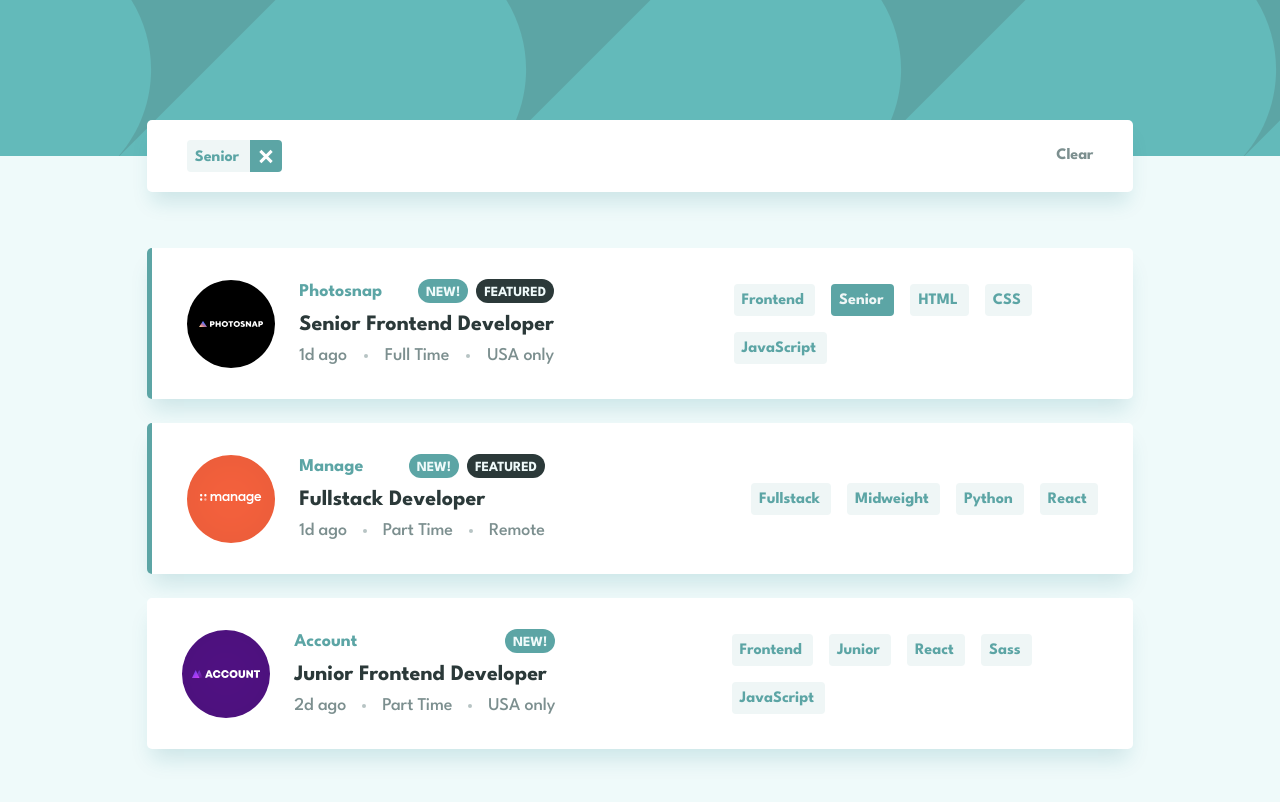
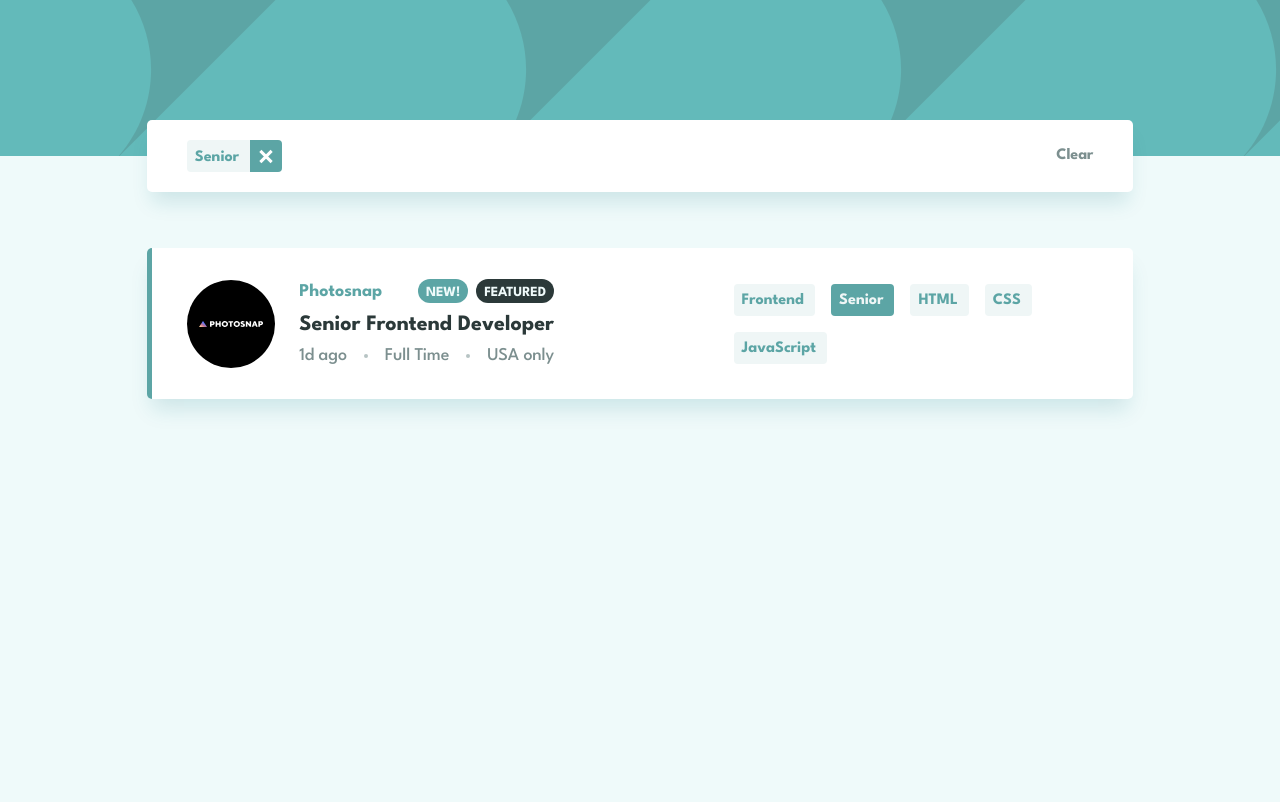
Before and after one commit to ZahiraSandiz/jobs-listing, a plain HTML site: page index.html in a window 1280 px wide. Both pictures are taken after a click on the element "Senior". Drawn offline with Linux system fonts and the light colour scheme.

Commit message:
Mejoras en filtros

```diff
--- a/index.html
+++ b/index.html
@@ -68,9 +68,7 @@
           <div class="job-card__line"></div>
 
           <section class="categories-list job-card__categories-list">
-            <span class="category job-card__category" data-category="frontend"
-              >Frontend</span
-            >
+            <span class="category job-card__category">Frontend</span>
             <span class="category job-card__category">Senior</span>
             <span class="category job-card__category">HTML</span>
             <span class="category job-card__category">CSS</span>
@@ -112,9 +110,7 @@
             <span class="category job-card__category">Fullstack</span>
             <span class="category job-card__category">Midweight</span>
             <span class="category job-card__category">Python</span>
-            <span class="category job-card__category" data-category="react"
-              >React</span
-            >
+            <span class="category job-card__category">React</span>
           </section>
         </article>
 
@@ -146,21 +142,11 @@
           <div class="job-card__line"></div>
 
           <section class="categories-list job-card__categories-list">
-            <span class="category job-card__category" data-category="frontend"
-              >Frontend</span
-            >
-            <span class="category job-card__category" data-category="junior"
-              >Junior</span
-            >
-            <span class="category job-card__category" data-category="react"
-              >React</span
-            >
-            <span class="category job-card__category" data-category="sass"
-              >Sass</span
-            >
-            <span class="category job-card__category" data-category="javascript"
-              >JavaScript</span
-            >
+            <span class="category job-card__category">Frontend</span>
+            <span class="category job-card__category">Junior</span>
+            <span class="category job-card__category">React</span>
+            <span class="category job-card__category">Sass</span>
+            <span class="category job-card__category">JavaScript</span>
           </section>
         </article>
       </main>
--- a/js/filter.js
+++ b/js/filter.js
@@ -34,7 +34,7 @@ const crearElementoBarraFiltros = (textoCategoria) => {
   padreCategoria.append(hijoTextCategoria, hijoDeleteCategoria);
 
   agregarHandlerDeleteCategoria(hijoDeleteCategoria, textoCategoria);
-  filtro(textoCategoria); ///_____________________/////////////////////////////////
+  filtrarElementos();
 };
 
 function agregarHandlerDeleteCategoria(elemento, textoCategoria) {
@@ -47,6 +47,8 @@ function agregarHandlerDeleteCategoria(elemento, textoCategoria) {
     }
 
     borrarEstiloCategoriaSeleccionada(textoCategoria);
+
+    filtrarElementos();
   });
 }
 
@@ -109,26 +111,34 @@ botonClearFiltros.addEventListener("click", () => {
   }
 });
 
-const filtro = (textoCategoria) => {
-  for (const contenedorCategoriaCard of contenedoresCategoriasCards) {
-    debugger;
-    const hijosActuales = contenedorCategoriaCard.children;
-    let hayCoincidencia = false;
+const filtrarElementos = () => {
+  const categoriasFiltro = document.querySelectorAll(".filter__category");
+  const contenedoresCategoriasCards = document.querySelectorAll(
+    ".job-card__categories-list"
+  );
 
-    for (hijoActual of hijosActuales) {
-      if (hijoActual.textContent === textoCategoria) {
-        hayCoincidencia = true;
-        console.log("¡¡¡¡Hay hay coincidencia!!!!!!");
-      } else {
-        console.log("No hay hay coincidencia");
+  if (categoriasFiltro.length === 0) {
+    for (const contenedorActual of contenedoresCategoriasCards) {
+      contenedorActual.parentElement.classList.remove("--display-none");
+    }
+  } else {
+    for (const categoriaFiltro of categoriasFiltro) {
+      for (const contenedorActual of contenedoresCategoriasCards) {
+        console.log(contenedorActual);
+        let hayCoincidencia = false;
+        const categorias = contenedorActual.children;
+
+        for (const categoria of categorias) {
+          if (categoria.textContent === categoriaFiltro.textContent) {
+            hayCoincidencia = true;
+          }
+        }
+
+        if (hayCoincidencia === false) {
+          contenedorActual.parentElement.classList.add("--display-none");
+        } else {
+        }
       }
-    }
-
-    if (hayCoincidencia === false) {
-      const padreContenedorActual = contenedorCategoriaCard.parentElement;
-      padreContenedorActual.classList.add("--display-none");
     }
   }
 };
-
-// cuando clickee la X o cuando toque 'close' tengo que deshacer toda esta función de filtro
--- a/styles/style.css
+++ b/styles/style.css
@@ -26,5 +26,5 @@ body {
 }
 
 .--display-none {
-  display: none;
+  display: none !important;
 }
```
